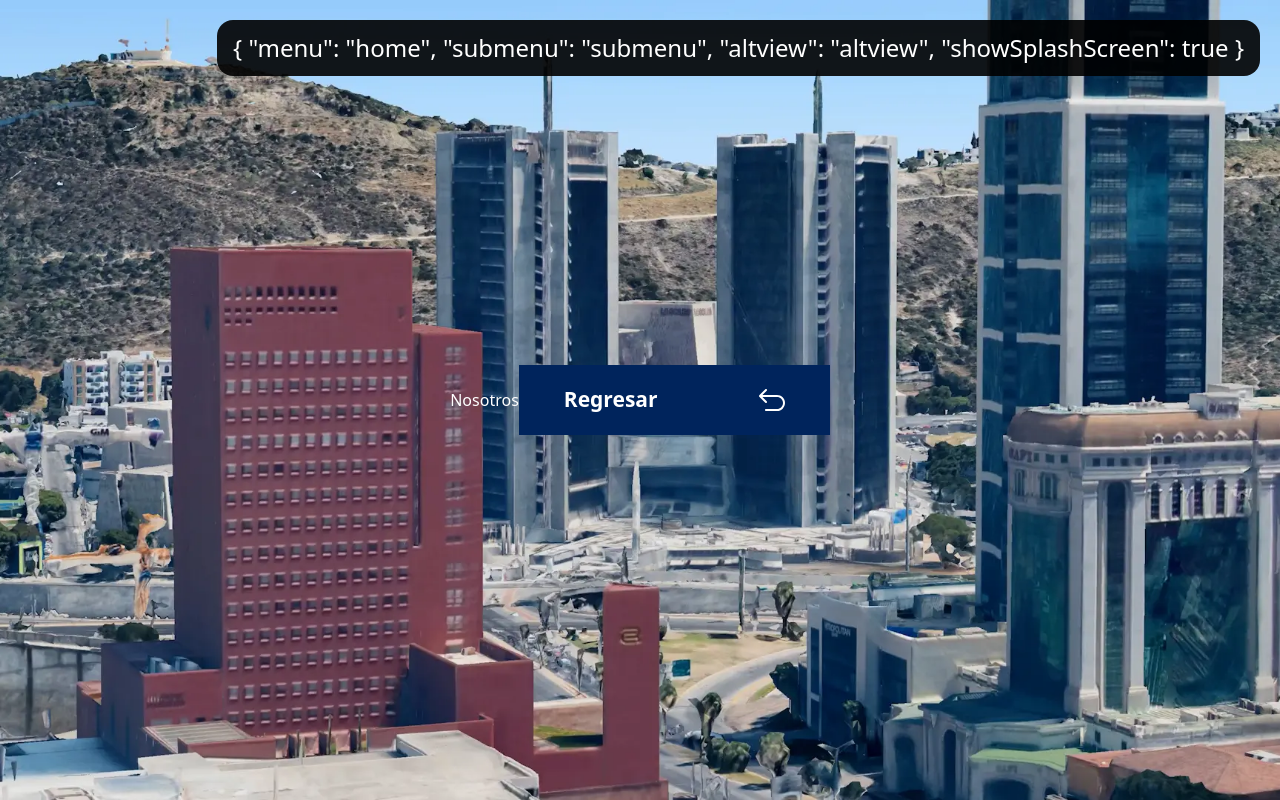
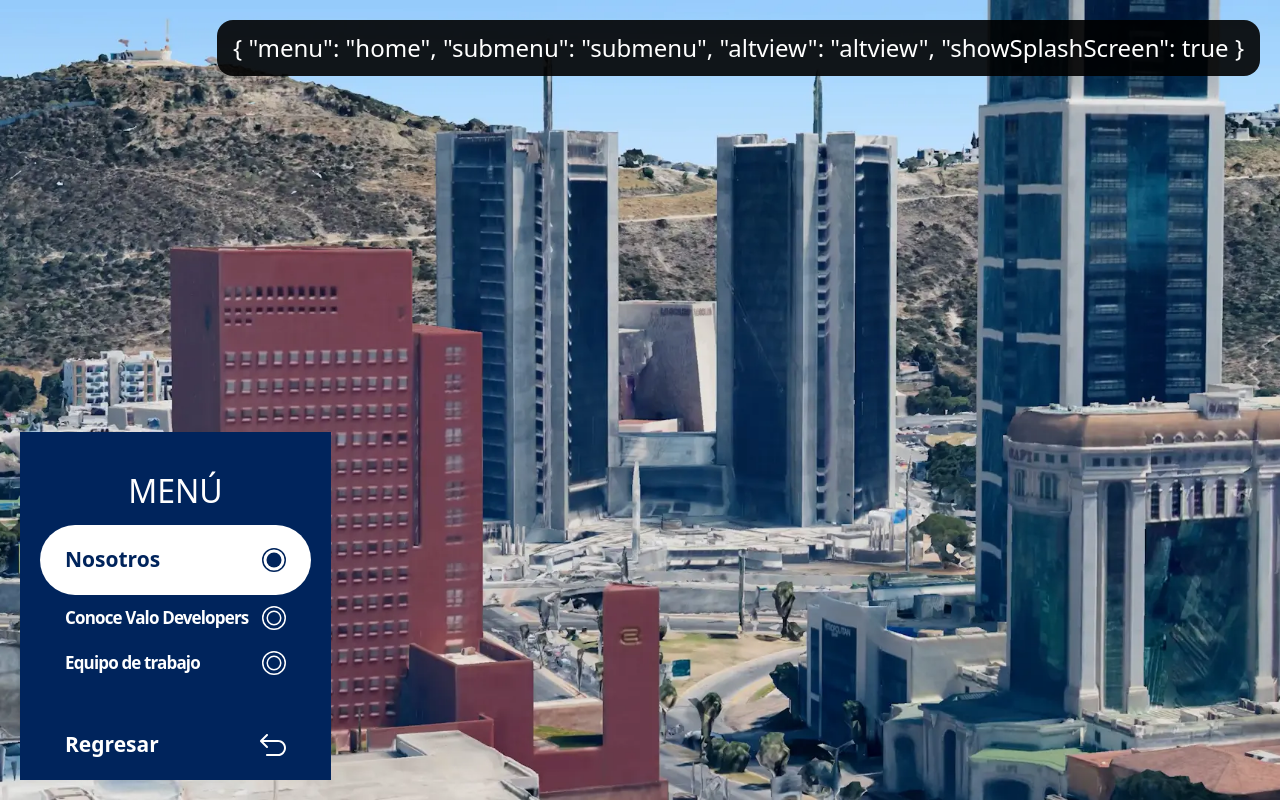
Before and after one commit to xperiencegroup/valo-portafolio, a React (Vite) app: page /nosotros in a window 1280 px wide. Built offline with nearby package versions, Linux system fonts and the light colour scheme.

Commit message:
Uso de submenu en vista "/nosotros"

```diff
--- a/src/views/Valo/Nosotros/Nosotros.jsx
+++ b/src/views/Valo/Nosotros/Nosotros.jsx
@@ -2,13 +2,16 @@ import bgImage from "@/assets/images/home-screen.webp";
 import { IS_DEVELOPMENT } from "@/config";
 import DebbugComponent from "@/components/DebbugFooter";
 import BackButton from "@/components/Navigation/BackButton";
+import NosotrosSubMenu from "@/components/Menus/NosotrosSubMenu";
 
 export default function Nosotros() {
   return (
-    <div className="h-dvh w-dvw flex justify-center items-center overflow-hidden">
-      Nosotros
-      <br />
-      <BackButton />
+    <div className="h-dvh w-dvw flex items-end overflow-hidden">
+      <div className="flex flex-col self-end items-start w-fit p-5">
+        <NosotrosSubMenu />
+        <BackButton />
+      </div>
+
       {/* Background */}
       <div className="absolute -z-50">
         <img
```
Also changed, not shown: src/components/Menus/SubMenu.jsx (deleted).
